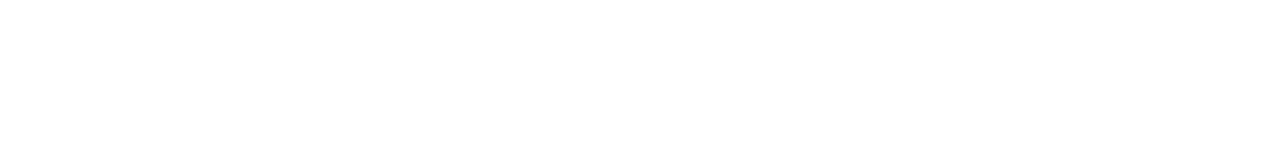
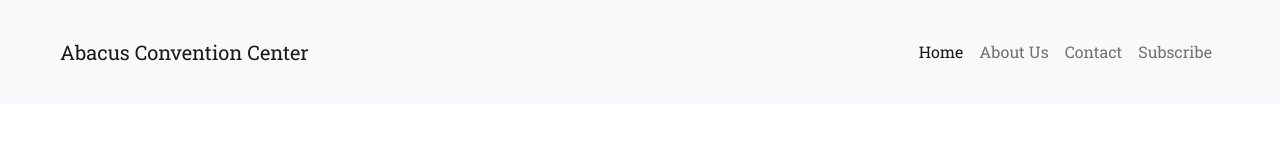
Before and after one commit to LaboneeAktar/practice-conventioncenter, a plain HTML site: page index.html in a window 1280 px wide. Drawn offline with nearby package versions, Linux system fonts and the light colour scheme.

Commit message:
second commit

```diff
--- a/index.html
+++ b/index.html
@@ -17,6 +17,33 @@
 </head>
 
 <body>
+    <header>
+        <nav class="navbar navbar-expand-lg bg-light">
+            <div class="container-fluid">
+                <a class="navbar-brand mx-md-5 my-md-4" href="#">Abacus Convention Center</a>
+                <button class="navbar-toggler" type="button" data-bs-toggle="collapse" data-bs-target="#navbarNav"
+                    aria-controls="navbarNav" aria-expanded="false" aria-label="Toggle navigation">
+                    <span class="navbar-toggler-icon"></span>
+                </button>
+                <div class="collapse navbar-collapse justify-content-end me-5" id="navbarNav">
+                    <ul class="navbar-nav">
+                        <li class="nav-item">
+                            <a class="nav-link active" aria-current="page" href="#">Home</a>
+                        </li>
+                        <li class="nav-item">
+                            <a class="nav-link" href="#">About Us</a>
+                        </li>
+                        <li class="nav-item">
+                            <a class="nav-link" href="#">Contact</a>
+                        </li>
+                        <li class="nav-item">
+                            <a class="nav-link">Subscribe</a>
+                        </li>
+                    </ul>
+                </div>
+            </div>
+        </nav>
+    </header>
 
 
 
```
